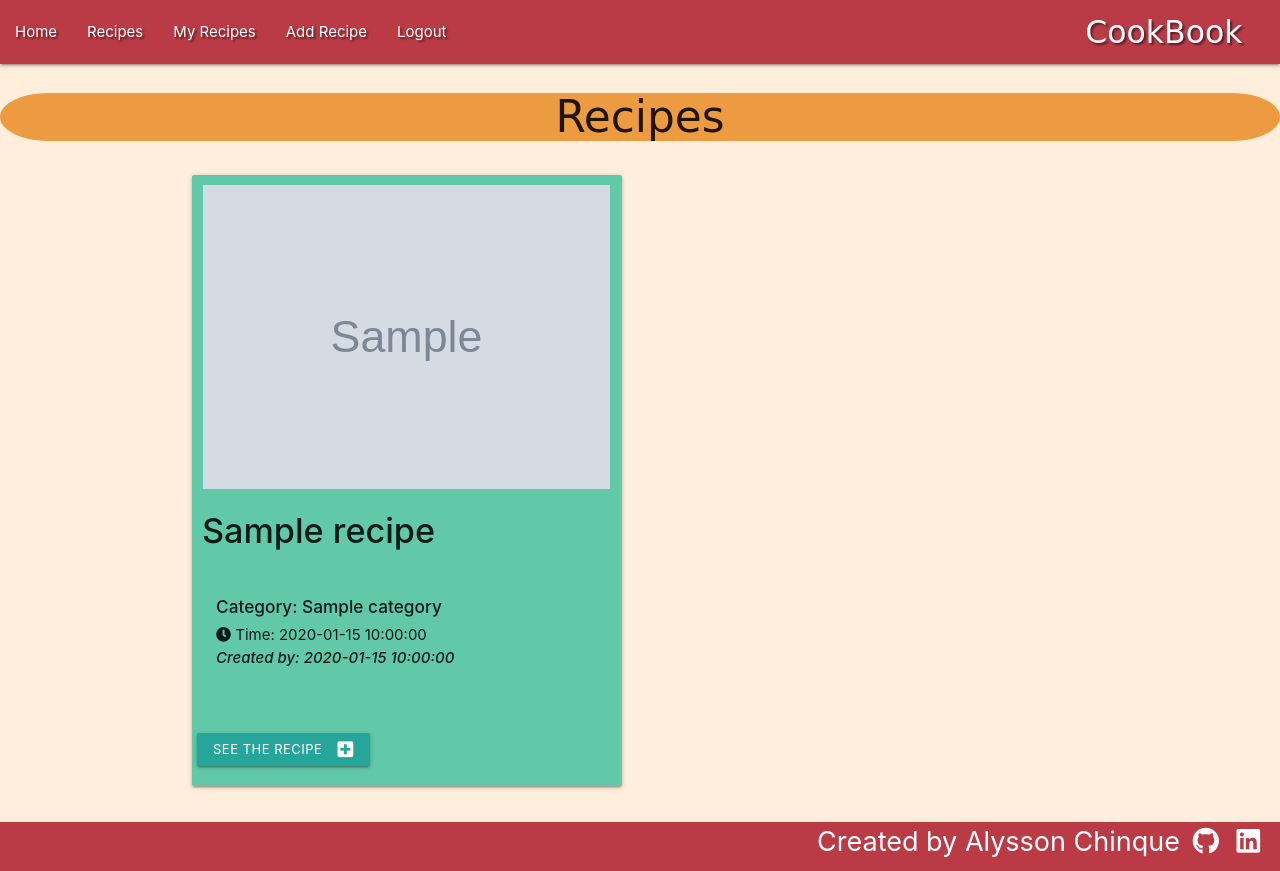
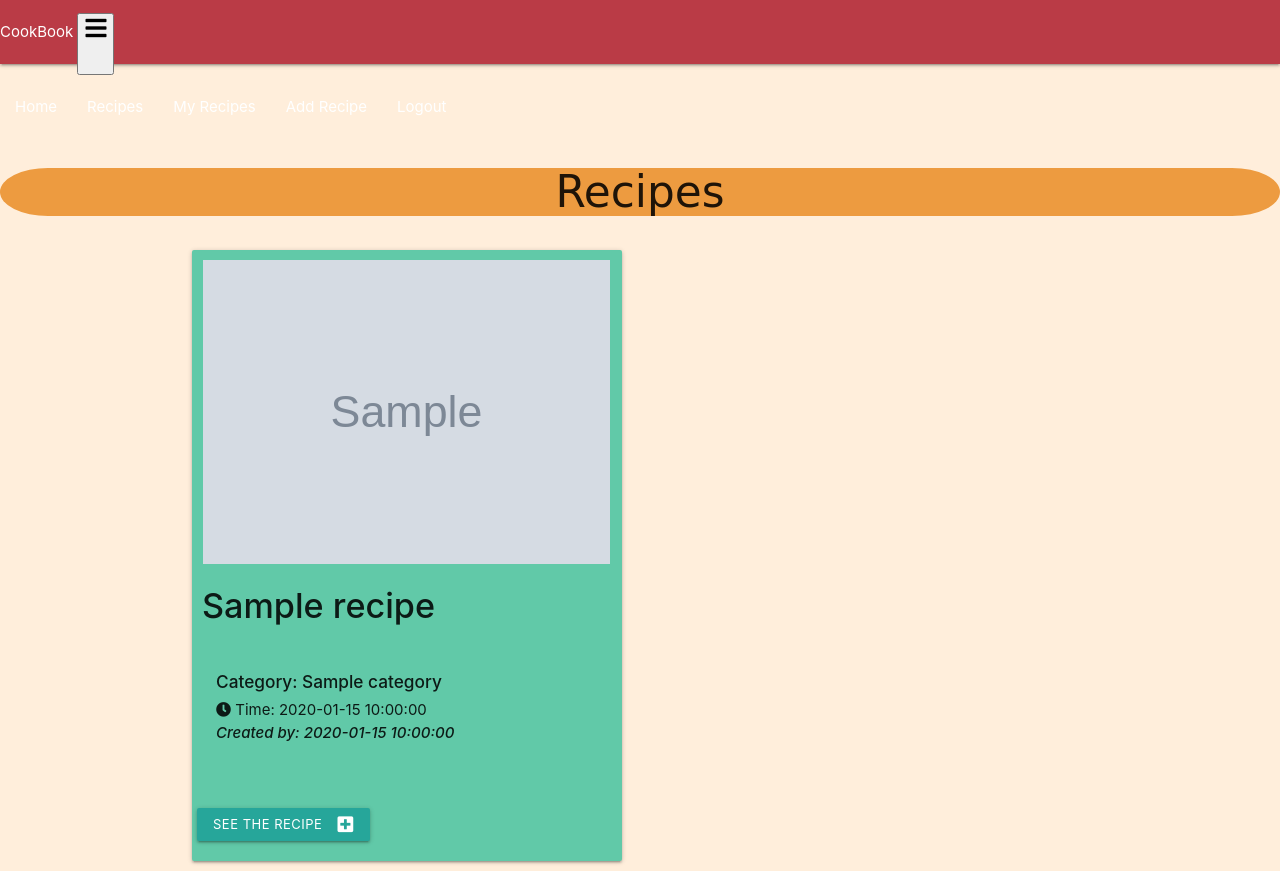
Before and after one commit to Code-Institute-Submissions/CookBook-29, a Flask app: page /recipes/ in a window 1280 px wide. Shown: the top 871 px of the page. Run offline with Flask 2, Linux system fonts and the light colour scheme; the visitor is signed in with stand-in values (Sample User, id 1); grey boxes marked "Sample" are stand-in pictures; a database or web service that is not in the repository returns one stand-in record (values such as "Sample title"); some libraries are stand-ins or nearby versions; some web fonts are replaced.

Commit message:
Update navigation bar with Bootstrap.

```diff
--- a/templates/components/navigation/navigation.html
+++ b/templates/components/navigation/navigation.html
@@ -1,36 +1,30 @@
 <header>
-    <nav class="nav-extend navbar text-shadow">
-        <div class="nav-wrapper">
-            <a href="{{ url_for('home') }}" class="brand-logo right">CookBook</a>
-            <a href="#" data-target="mobile-demo" class="sidenav-trigger"><i class="fas fa-bars"></i></a>
-            <ul class="hide-on-med-and-down">
-                <li><a href="{{ url_for('home') }}">Home</a></li>
-                <li><a href="{{ url_for('recipes') }}">Recipes</a></li>
+    <div class="container-FLUID">
+       <nav class="navbar navbar-expand-lg">
+           <a href="{{ url_for('home') }}" class="navbar-brand">CookBook</a>
+           <button class="navbar-toggler ml-auto" type="button" data-toggle="collapse" data-target="#navbarNavDropdown" aria-controls="navbarNavDropdown" aria-expanded="false" aria-label="Toggle navigation">
+               <i class="fas fa-bars"></i>
+           </button>
+           <div class="collapse navbar-collapse" id="navbarNavDropdown">
+               <ul class="navbar-nav ml-auto">
+                   <li class="nav-item mr-2">
+                       <a class="nav-link" href="{{ url_for('home') }}">Home</a>
+                   </li>
+                   <li class="nav-item mr-2">
+                       <a class="nav-link" href="{{ url_for('recipes') }}">Recipes</a>
+                   </li>
                    {% if session['user_id'] %}
-                    <li><a href="{{ url_for('myRecipes', user_id=session['user_id']) }}">My Recipes</a></li>
-                    <li><a href="{{ url_for('addRecipe', user_id=session['user_id']) }}">Add Recipe</a></li>
-                    <li><a href="{{ url_for('logout') }}">Logout</a></li>
+                       <li><a class="nav-link" href="{{ url_for('myRecipes', user_id=session['user_id']) }}">My Recipes</a></li>
+                       <li><a class="nav-link" href="{{ url_for('addRecipe', user_id=session['user_id']) }}">Add Recipe</a></li>
+                       <li><a class="nav-link" href="{{ url_for('logout') }}">Logout</a></li>
                    {% else %}
-                    <li><a href="{{ url_for('signin') }}">Sign In</a></li>
-                    <li><a href="{{ url_for('signup') }}">Sign up</a></li>
+                       <li>
+                           <a class="nav-link" href="{{ url_for('signin') }}">Sign In</a>
+                       </li>
+                       <li><a class="nav-link" href="{{ url_for('signup') }}">Sign up</a></li>
                    {% endif %}
                </ul>
            </div>
        </nav>
-
-    <ul class="sidenav" id="mobile-demo">
-        <li>
-            <h4 class="center-align">CookBook</h4>
-        </li>
-        <li><a href="{{ url_for('home') }}">Home</a></li>
-        <li><a href="{{ url_for('recipes') }}">Recipes</a></li>
-        {% if session['user_id'] %}
-            <li><a href="{{ url_for('myRecipes',user_id=session['user_id']) }}">My Recipes</a></li>
-            <li><a href="{{ url_for('addRecipe', user_id=session['user_id']) }}">Add Recipe</a></li>
-            <li><a href="{{ url_for('logout') }}">Logout</a></li>
-        {% else %}
-            <li><a href="{{ url_for('signin') }}">Sign In</a></li>
-            <li><a href="{{ url_for('signup') }}">Sign up</a></li>
-        {% endif %}
-    </ul>
+   </div>
 </header>
```
Also changed, not shown: templates/components/navigation/navigation_home.html (deleted, +0 -7 lines). Lines whose indentation alone changed are shown as unchanged.
